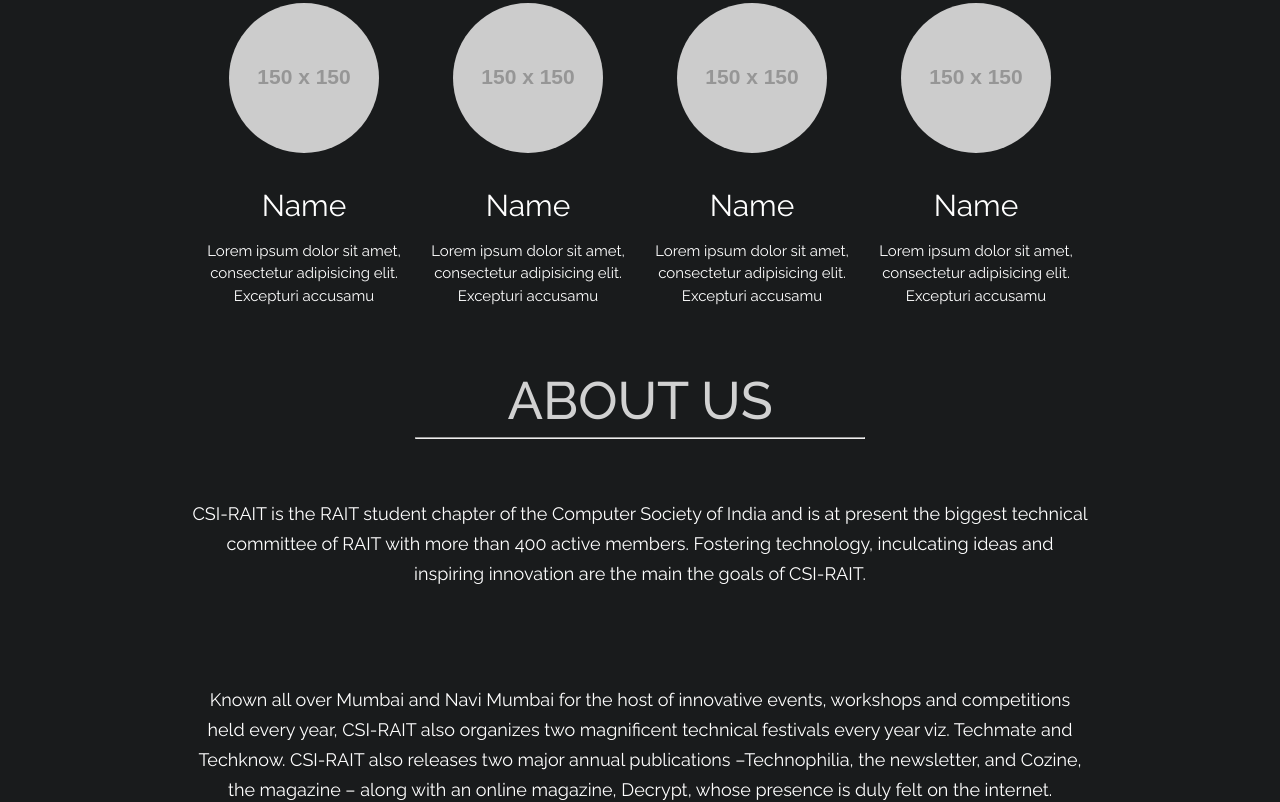
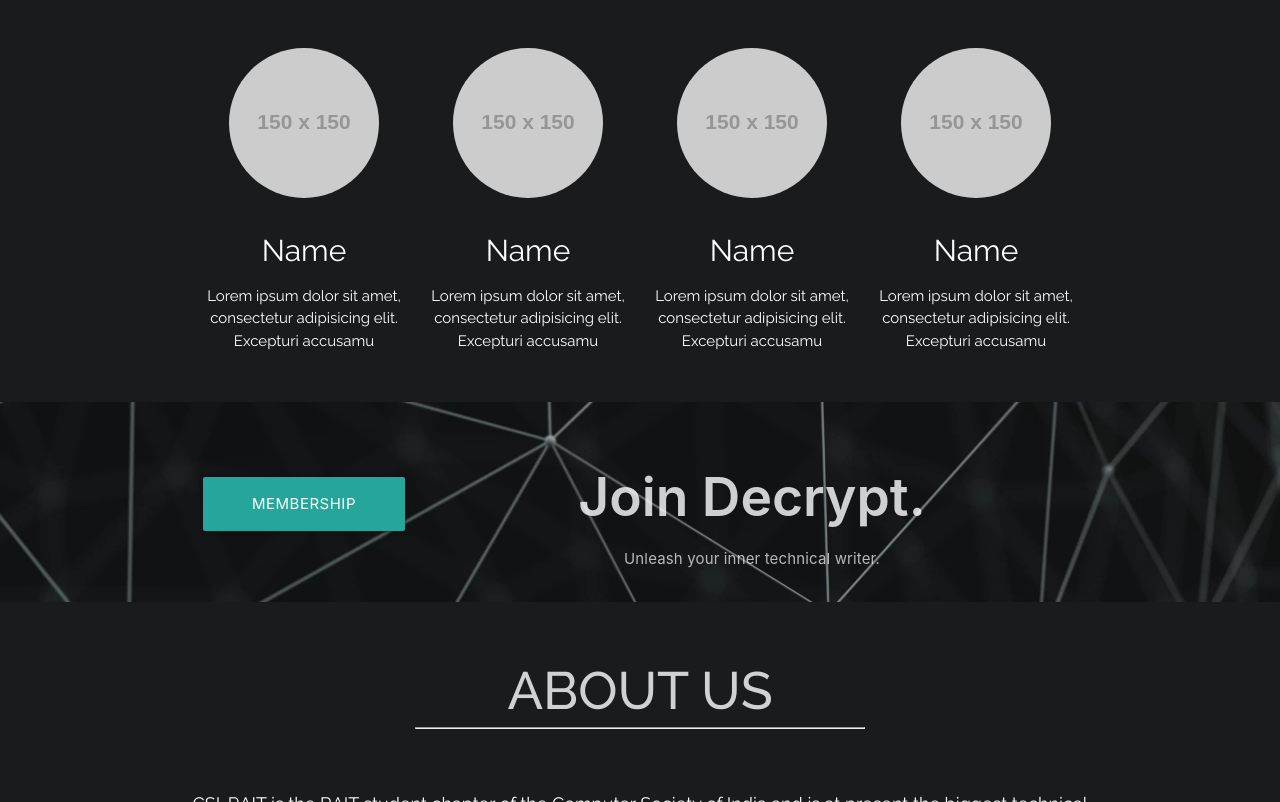
Before and after one commit to SudodevsHQ/csi-website, a plain HTML site: page index.html in a window 1280 px wide. Shown: the part 4041-4843 px from the top of the page. Drawn offline with nearby package versions, Linux system fonts and the light colour scheme; placeholder pictures from the web are drawn by us.

Commit message:
fixes -v n

```diff
--- a/assets/css/main.css
+++ b/assets/css/main.css
@@ -146,8 +146,20 @@ nav {
     background-repeat: no-repeat;
     background-size: cover;
     height: 25vh;
+    margin-bottom: 3rem;
 }
-.row-cta{
+.row-cta h2{
+    font-weight: 600;
+}
+
+.elem{
+    margin-top: 2.5rem;
+}
+.elem2{
+    margin-top: 3rem;
+}
+
+.row-cta {
     padding-top: 2rem;
     color: rgba(255, 255, 255, 0.8);
 }
@@ -228,15 +240,26 @@ h3 {
     .col>h5 {
         font-size: 1.5rem;
     }
-    .row-cta>div>h2{
+    .elem {
+        margin-top: -2rem
+    }
+    .elem2{
+        margin-top: 0;
+    }
+
+    .row-cta>div>h2 {
         font-size: 1.5rem;
         margin: 0;
     }
-    .row-cta>div{
+
+    .row-cta>div {
         padding-bottom: 0;
     }
-    .btn-large{
+
+    .btn-large {
         font-size: 0.8rem;
+        padding: 0 1rem;
+        height: 3.5rem;
     }
 
     .footer-text>h3 {
--- a/index.html
+++ b/index.html
@@ -198,7 +198,7 @@
                     <p>Come, be a part of RAIT's largest technical committee.</p>
                 </div>
                 <div class="col m3 l3 s12 elem">
-                        <a class="waves-effect waves-light btn-large">Membership Form</a>
+                    <a class="waves-effect waves-light btn-large">Membership Form</a>
                 </div>
             </div>
         </div>
@@ -268,6 +268,22 @@
                 </div>
             </div>
         </div>
+    </section>
+    <!---------------------DECRYPT CTA--------------------->
+    <section class="cta">
+        <div class="container center-align">
+            <div class="row row-cta">
+                <div class="col m3 l3 s12 elem2">
+                    <a class="waves-effect waves-light btn-large">Membership Form</a>
+                </div>
+                <div class="col m9 l9 s12">
+                    <h2>Join Decrypt.</h2>
+                    <p>Unleash your inner technical writer.</p>
+                </div>
+
+            </div>
+        </div>
+
     </section>
 
     <section class="about center-align">
```
